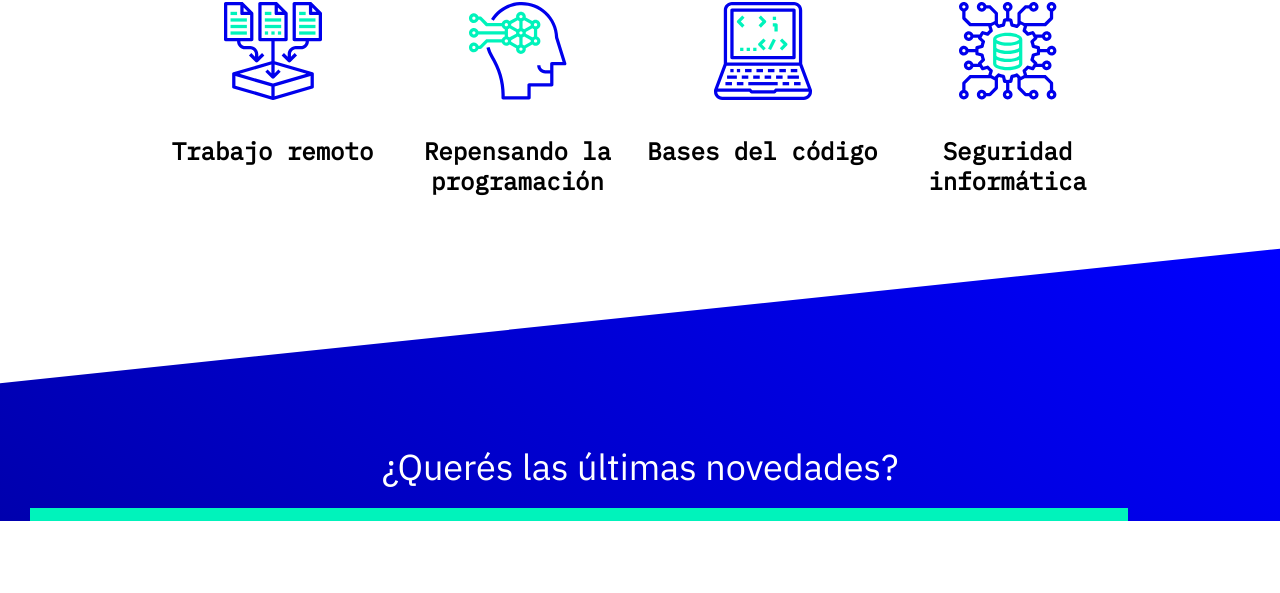
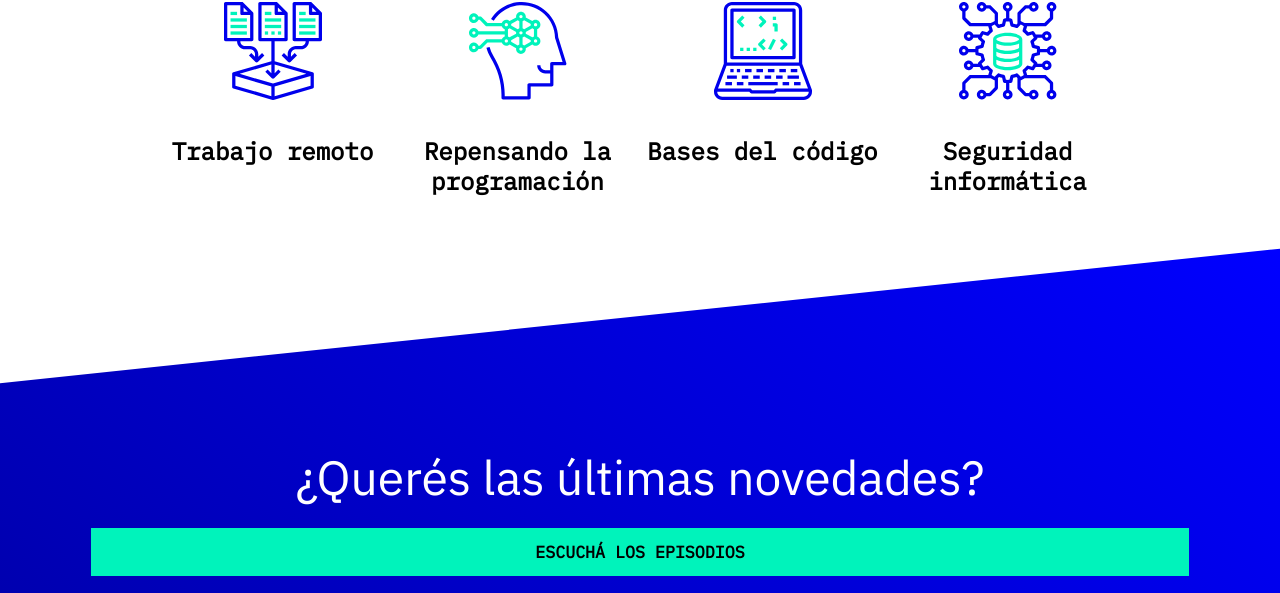
Before and after one commit to PendraDev/podcast, a plain HTML site: page index.html in a window 1280 px wide. Shown: the part 2860-3453 px from the top of the page. Drawn offline with Linux system fonts and the light colour scheme.

Commit message:
v9.10 corrections

```diff
--- a/index.html
+++ b/index.html
@@ -103,7 +103,7 @@
 
     </section>
     <footer>
-        <div class="fondo"></div>
+
         <h3>© 2021— Hello blue pale dot</h3>
         <div class="fontawesome">
             <a href="https://www.spotify.com/" target="_blank"><i class="fab fa-spotify" style="font-size:3.5em;color: #060A24;"></i></a>
--- a/styles/style-mobile.css
+++ b/styles/style-mobile.css
@@ -217,7 +217,7 @@ iframe {
     margin-top: 1.5em;
     font-weight: 600;
     line-height: 22px;
-    font-size: 1.6em;
+    font-size: 2.4rem;
     text-align: center;
     font-family: 'IBM Plex Mono', monospace;
 }
@@ -242,8 +242,7 @@ iframe {
     padding-bottom: 20px;
     text-align: center;
     font-weight: 500;
-    line-height: 42px;
-    font-size: 3.6em;
+    font-size: 4.8rem;
     font-family: 'IBM Plex Sans', sans-serif;
     color: white;
 
@@ -255,8 +254,9 @@ iframe {
     padding: 13px 25px;
 }
 footer {
+    background: white;
     padding: 30px 0;
-    transform:  translateY(110px);
+    transform:  translateY(120px);
 }
 footer h3 {
     font-family: "IBM Plex Mono";
@@ -460,25 +460,28 @@ footer h3 {
         width: 50%;
     }
     .myButton2 {
-        display: inline-block;
+        display: block;
+        margin-left: auto;
+        margin-right: auto;
 
     padding: 13px 25px;
     }
 
     .sec6 {
+        height: 450px;
         transform: skew(0deg, -6deg)  translateY(250px);
     }
     .container6 {
         transform: skew(0deg, 6deg) translateY(130px);
     }
-    .fondo {
-        height: 80px;
-        transform:  translateY(50px);
-    }
+
     .footer h3 {
         padding-top: 100px;
     }
     footer {
-        transform:  translateY(50px);
+        height: 150px;
+        padding: 50px 0 0;
+        background: white;
+        transform:  translateY(180px);
     }
 }
```
